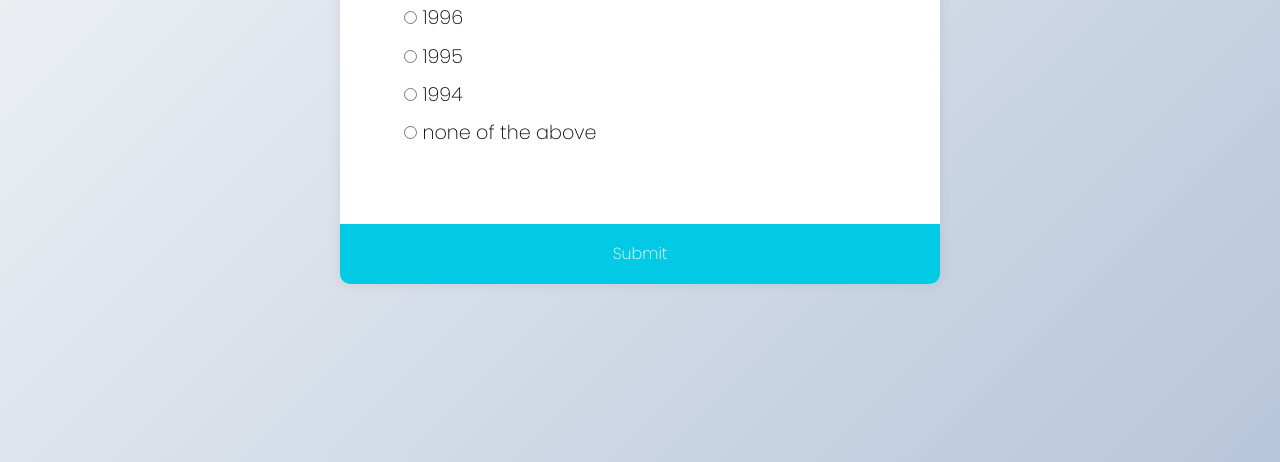
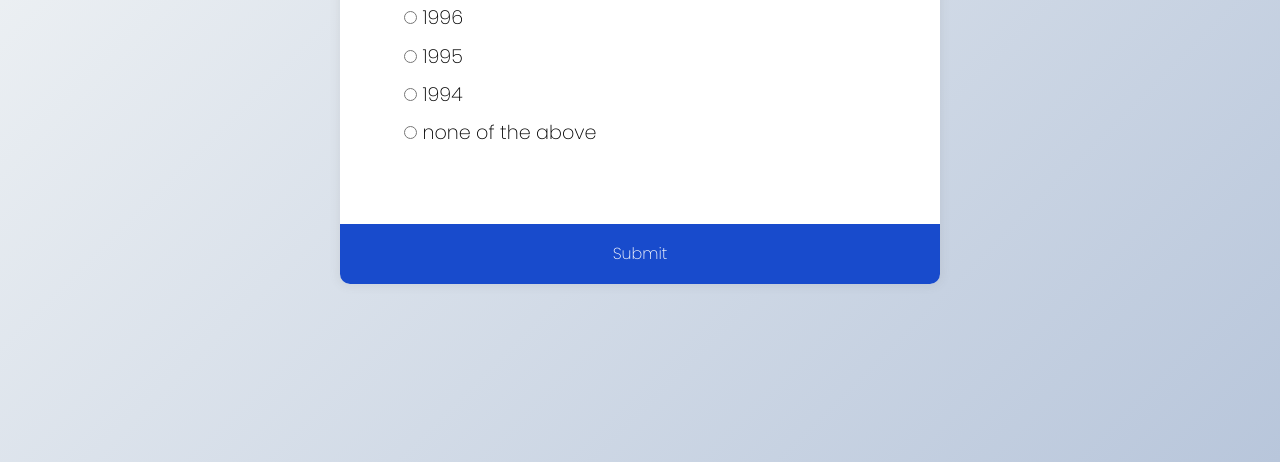
Before and after one commit to kasunweerasinghe/Quiz-Web-App, a plain HTML site: page index.html in a window 1280 px wide. Shown: the part 338-800 px from the top of the page. Drawn offline with Linux system fonts and the light colour scheme.

Commit message:
content update

```diff
--- a/css/stylesheet.css
+++ b/css/stylesheet.css
@@ -63,7 +63,7 @@ ul>li>label{
 
 /*styles for submit button*/
 button{
-    background-color: #03cae4;
+    background-color: #184bcc;
     color: #fff;
     border: none;
     display: block;
@@ -76,7 +76,7 @@ button{
 
 /*add hover for submit button*/
 button:hover{
-    background-color: #04adc4;
+    background-color: #7899b6;
 }
 
 /*select answer and press button change color to green*/
```
Also changed, not shown: 1 other file.
